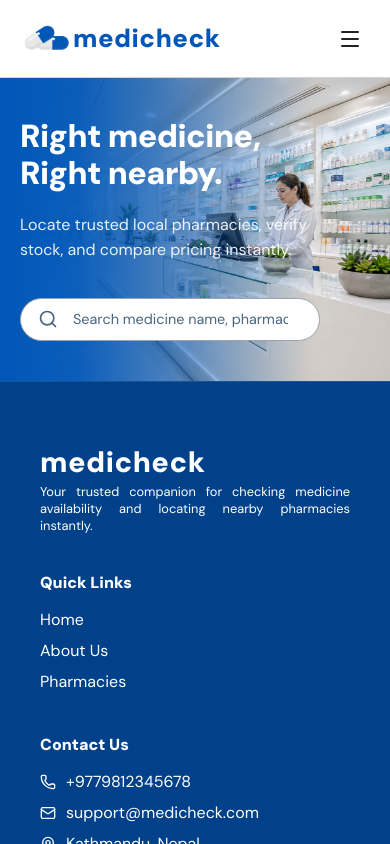
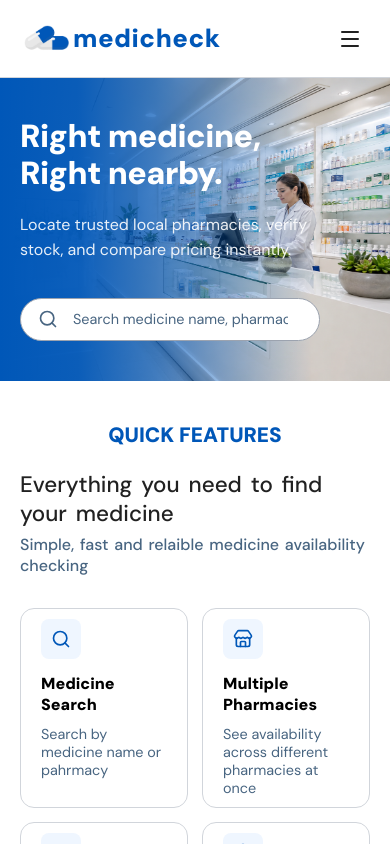
Before and after one commit to satyam-th/MediCheck, a React app in the folder frontend/: page / in a window 390 px wide. Shown: the top 844 px of the page. Built offline with nearby package versions, Linux system fonts and the light colour scheme; the HTML template or start-up script is replaced by a standard one.

Commit message:
add quick features in home page

```diff
--- a/frontend/src/components/user/home/HeroSection/HeroSection.module.css
+++ b/frontend/src/components/user/home/HeroSection/HeroSection.module.css
@@ -1,6 +1,6 @@
 .heroContainer{
     background-image: url('../../../../assets/user/hero-image.png');
-    min-height: 80vh;
+    min-height: 90vh;
     background-size: cover;
     background-position: center;
     background-repeat: no-repeat;
--- /dev/null
+++ b/frontend/src/components/user/home/QuickFeaturesSection/QuickFeatures.jsx
@@ -0,0 +1,32 @@
+import styles from './QuickFeatures.module.css'
+
+import { Search, Store, RefreshCw, MapPin } from 'lucide-react';
+export default function QuickFeatures(){
+    const features = [
+                        {icon: <Search size={30}/>, title: "Medicine Search", description: "Search by medicine name or pahrmacy"},
+                        {icon: <Store size={30}/>, title: "Multiple Pharmacies", description: "See availability across different pharmacies at once"},
+                        {icon: <RefreshCw size={30}/>, title: "Stock Status", description: "Pharmacies update their stocks"},
+                        {icon: <MapPin size={30}/>, title: "Nearby Pharmacies", description: "Find pharmacies close to your location"}
+                    ] ;
+    return(
+        <div className={styles.quickFeatureContainer}>
+            <div className={styles.headingContents}>
+                <p className={styles.firstHeading}>QUICK FEATURES</p>
+                <p className={styles.secondHeading}>Everything you need to find your medicine</p>
+                <p className={styles.thirdHeading}>Simple, fast and relaible medicine availability checking</p>
+            </div>
+
+            <div className={styles.featureCard}>
+                {features.map((feature)=>(
+
+                    <div className={styles.featureContents} key={feature.title}>
+                        <div className={styles.icon}>{feature.icon}</div>
+                        <p className={styles.title}>{feature.title}</p>
+                        <p className={styles.description}>{feature.description}</p>
+                    </div>
+
+                ))}
+            </div>
+        </div>
+    );
+}
--- /dev/null
+++ b/frontend/src/components/user/home/QuickFeaturesSection/QuickFeatures.module.css
@@ -0,0 +1,120 @@
+.quickFeatureContainer{
+    padding: 40px 60px ;
+}
+
+.headingContents{
+    display: flex;
+    flex-direction: column;
+    align-items: center;
+    gap: 10px;
+    color: var(--text-color-primary);
+}
+
+.firstHeading, .secondHeading, .thirdHeading{
+    margin: 0;
+}
+
+.firstHeading{
+    color: var(--primary);
+    font-weight: 900;
+    font-size: 1.6rem;
+}
+
+.secondHeading{
+    font-size: 2rem;
+    font-weight: 500;
+    word-spacing: 0.2rem;
+    margin-top: 1rem;
+}
+
+.thirdHeading{
+    font-size: 1.2rem;
+    font-weight: 500;
+    color: var(--text-color-secondary);
+    word-spacing: 0.1rem;
+}
+
+/* cards */
+.featureCard{
+    display: flex;
+    margin-top: 4rem;
+    gap: 20px;
+    flex-wrap: wrap;
+}
+
+.featureContents{
+    display: flex;
+    flex-direction: column;
+    border: 1px solid var(--border);
+    border-radius: 14px;
+    padding: 20px 40px;
+    flex: 1;
+
+}
+
+.title, .description{
+    margin: 0;
+}
+.icon{
+    color: var(--primary);
+    background-color:  #EFF6FF;
+    border-radius: 8px;
+    padding: 10px;
+    width: 40px;
+    height: 40px;
+    display: flex;
+    align-items: center;
+    justify-content: center;
+}
+
+.title{
+    font-weight: 600;
+    font-size: 1.2rem;
+    margin-top: 20px;
+}
+
+.description{
+    color: var(--text-color-secondary);
+    margin-top: 10px;
+}
+
+@media(max-width: 768px){
+    .quickFeatureContainer{
+        padding: 40px 20px ;
+    }
+
+    .firstHeading{
+        font-size: 1.3rem;
+    }
+
+    .secondHeading{
+        font-size: 1.4rem;
+        margin-top: 1rem;
+    }
+
+    .headingContents{
+        gap: 6px;
+    }
+
+    .thirdHeading{
+        font-size: 1rem;
+    }
+
+    .featureCard{
+        margin-top: 2rem;
+        gap: 14px;
+    }
+
+    .featureContents{
+        padding: 10px 20px;
+    }
+
+    .title{
+        font-size: 1rem;
+        margin-top: 14px;
+    }
+
+.description{
+        font-size: 0.9rem;
+    }
+}
--- a/frontend/src/main.jsx
+++ b/frontend/src/main.jsx
@@ -6,6 +6,7 @@ import App from './App.jsx'
 
 import "@fontsource/dm-sans";
 import "@fontsource/dm-sans/900";
+import "@fontsource/dm-sans/500";
 
 createRoot(document.getElementById('root')).render(
   <StrictMode>
--- a/frontend/src/pages/user/Home/Home.jsx
+++ b/frontend/src/pages/user/Home/Home.jsx
@@ -1,6 +1,7 @@
 import NavBar from "../../../components/layout/NavBar/NavBar";
 import Footer from '../../../components/layout/Footer/Footer';
 import HeroSection from '../../../components/user/home/HeroSection/HeroSection';
+import QuickFeatures from "../../../components/user/home/QuickFeaturesSection/QuickFeatures";
 
 import styles from '../Home/Home.module.css'
 export default function Home(){
@@ -10,6 +11,7 @@ export default function Home(){
             <NavBar/>
             <main className={styles.pageContent}>
                 <HeroSection/>
+                <QuickFeatures/>
             </main>
             <Footer/>
         </div>
```
